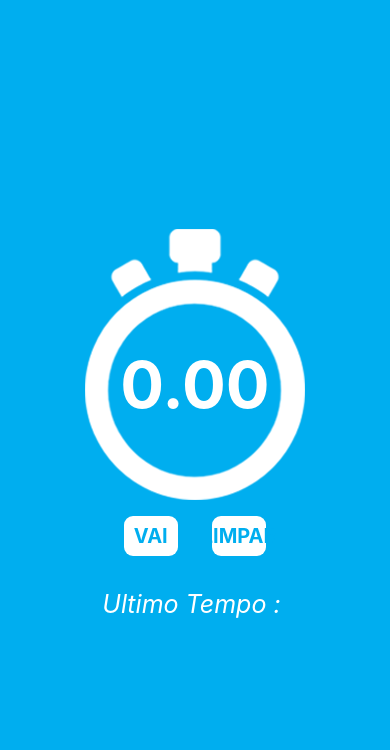
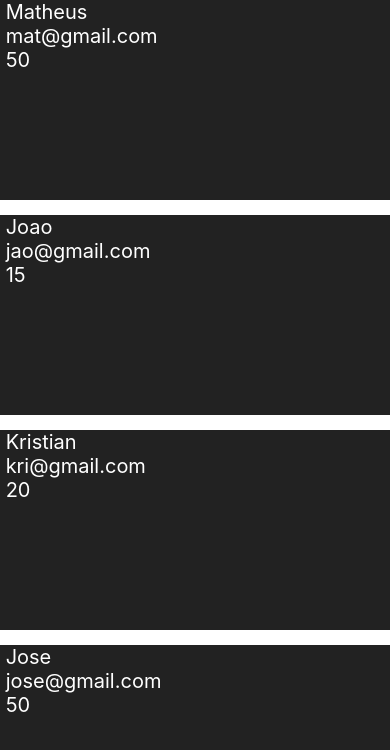
Before and after one commit to KristianKirschner/aprendizado-react-native, a React Native app: screen / in a window 390 px wide. Shown: the top 750 px of the page. Built offline with nearby package versions, Linux system fonts and the light colour scheme.

Commit message:
Componentes: FlatList

```diff
--- a/App.js
+++ b/App.js
@@ -1,74 +1,30 @@
 import React, { Component } from "react";
-import { View, StyleSheet, Image, Text, TouchableOpacity } from "react-native";
+import { View, StyleSheet, FlatList, Text} from "react-native";
 
 class App extends Component {
+  constructor(props){
+    super(props)
+    this.state = {
+      feed: [
+        {id: '1', nome: 'Matheus', idade: 50, email: 'mat@gmail.com'},
+        {id: '2', nome: 'Joao', idade: 15, email: 'jao@gmail.com'},
+        {id: '3', nome: 'Kristian', idade: 20, email: 'kri@gmail.com'},
+        {id: '4', nome: 'Jose', idade: 50, email: 'jose@gmail.com'},
+        {id: '5', nome: 'Ana', idade: 21, email: 'ana@gmail.com'},
 
-  constructor(props) {
-    super(props);
-    this.state = {
-      numero: 0,
-      botao: 'VAI',
-      ultimo: null
-    };
+      ]
 
-    this.timer = null;
-    this.vai = this.vai.bind(this);
-    this.limpar = this.limpar.bind(this);
-
-  }
-
-  vai(){
-
-    if(this.timer != null){
-      clearInterval(this.timer);
-      this.timer = null;
-      this.setState({botao: 'VAI'})
-    } else {
-      this.timer = setInterval(() => {
-        this.setState({numero: this.state.numero + 0.01})
-      }, 1);
-      this.setState({botao: 'PAUSAR'})
-    }
-
-
-  }
-
-  limpar(){
-
-    if (this.timer != null){
-      clearInterval(this.timer);
-      this.timer = null;
-    }
-    if (this.state.numero != 0){
-    this.setState({ultimo: this.state.numero.toFixed(2), numero: 0, botao: 'VAI'})
     }
   }
 
   render() {
     return (
       <View style={styles.container}>
-        <Image source={require('./src/cronometro.png')}
-          style={styles.cronometro} />
-
-        <Text style={styles.timer} > {this.state.numero.toFixed(2)} </Text>
-
-        <View style={styles.btnArea} >
-          <TouchableOpacity style={styles.btn}
-          onPress={this.vai}>
-            <Text style={styles.btnTexto}>{this.state.botao}</Text>
-          </TouchableOpacity>
-          <TouchableOpacity style={styles.btn}
-          onPress={this.limpar}>
-            <Text style={styles.btnTexto}>LIMPAR</Text>
-          </TouchableOpacity>
-
-
-        </View>
-
-          <View style={styles.areaUltimo} >
-            <Text style={styles.textoCorrida} > Ultimo Tempo : {this.state.ultimo} </Text>
-          </View>
-
+        <FlatList
+        data={this.state.feed}
+        keyExtractor={(item) => item.id }
+        renderItem={ ({item}) => <Pessoa data={item} /> }
+        />
       </View>
     );
   }
@@ -76,45 +32,30 @@ class App extends Component {
 
 const styles = StyleSheet.create({
   container: {
-    flex: 1,
-    alignItems: 'center',
-    justifyContent: 'center',
-    backgroundColor: '#00aeef',
+    flex: 1
   },
-  timer: {
-    marginTop: -160,
+  areaPessoa: {
+    backgroundColor: '#222',
+    height: 200,
+    marginBottom: 15
+  },
+  textoPessoa: {
     color: 'white',
-    fontSize: 65,
-    fontWeight: 'bold'
-  },
-  btnArea: {
-    flexDirection: 'row',
-    marginTop: 75,
-    height: 40
-  },
-  btn: {
-    flex: 1,
-    alignItems: 'center',
-    justifyContent: 'center',
-    backgroundColor: 'white',
-    height: 40,
-    margin: 17,
-    borderRadius: 9
-  },
-  btnTexto: {
-    fontSize: 20,
-    color: '#00aeef',
-    fontWeight: 'bold'
-  },
-  areaUltimo: {
-    marginTop: 50,
-  },
-  textoCorrida: {
-    fontSize: 25,
-    fontStyle: 'italic',
-    color: 'white'
+    fontSize: 20
   }
 
 })
 
 export default App;
+
+class Pessoa extends Component{
+  render(){
+    return(
+      <View style={styles.areaPessoa} >
+        <Text style={styles.textoPessoa}> {this.props.data.nome} </Text>
+        <Text style={styles.textoPessoa}> {this.props.data.email} </Text>
+        <Text style={styles.textoPessoa}> {this.props.data.idade} </Text>
+      </View>
+    )
+  }
+}
```
